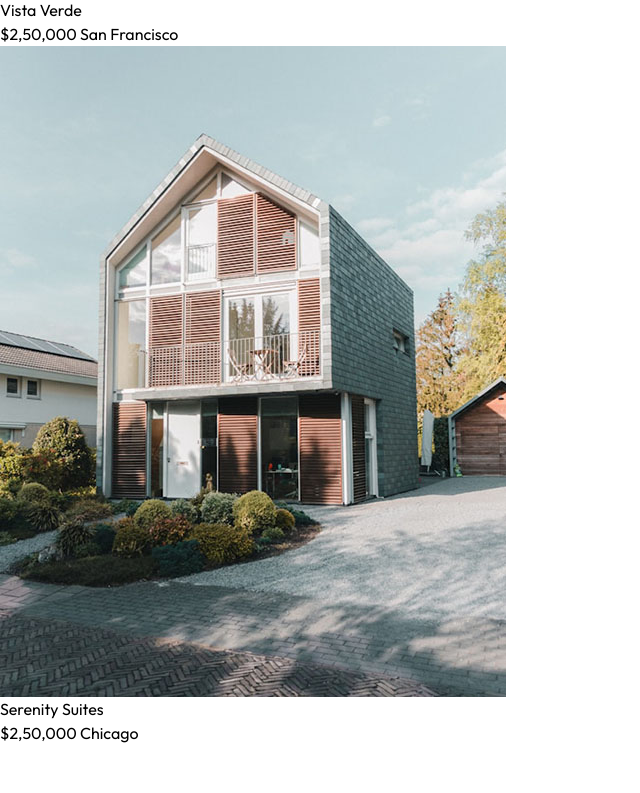
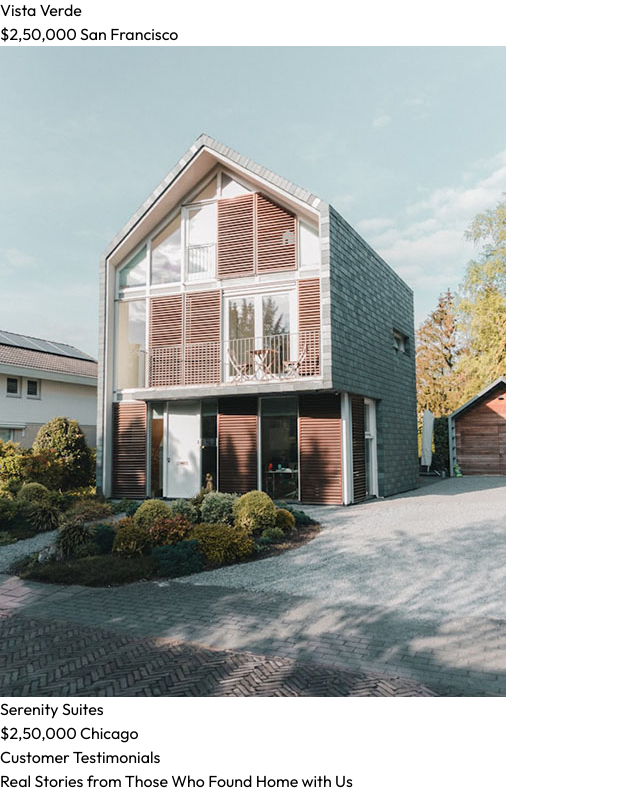
Before and after one commit to AshanMaduwantha/Real-Estate-Project, a React (Vite) app: page / in a window 1280 px wide. Shown: the part 5027-5820 px from the top of the page, without its empty margins (0-640 px from the left). Before the commit the page ends 5772 px from the top, so only its background shows below. Built offline with nearby package versions, Linux system fonts and the light colour scheme.

Commit message:
code change

```diff
--- a/src/App.jsx
+++ b/src/App.jsx
@@ -2,6 +2,7 @@ import React from 'react'
 import Header from './Components/Header'
 import About from './Components/About'
 import Projects from './Components/Projects'
+import Testimonails from './Components/Testimonails'
 
 const App = () => {
   return (
@@ -9,6 +10,7 @@ const App = () => {
       <Header />
       <About />
       <Projects />
+      <Testimonails />
     </div>
   )
 }
--- a/src/Components/Projects.jsx
+++ b/src/Components/Projects.jsx
@@ -1,5 +1,6 @@
 import React, {useEffect, useState} from 'react'
 import {assets, projectsData} from '../assets/assets'
+
 
 function Projects() {
 
--- /dev/null
+++ b/src/Components/Testimonails.jsx
@@ -0,0 +1,16 @@
+import React from 'react'
+
+
+function Testimonails() {
+  return (
+    <div className='container mx-auto py-10 lg:px-32 w-full overflow-hidden' id='Testimonails'>
+         <h1 className='text-center text-2xl sm:text-4xl font-bold mb-2'>Customer <span className='text-2xl sm:text-4xl font-bold mb-2'>Testimonials</span></h1>
+         <p className='text-center text-gray-500 mb-12 max-w-80 mx-auto'>Real Stories from Those Who Found Home with Us</p>
+
+
+
+    </div>
+  )
+}
+
+export default Testimonails
```
